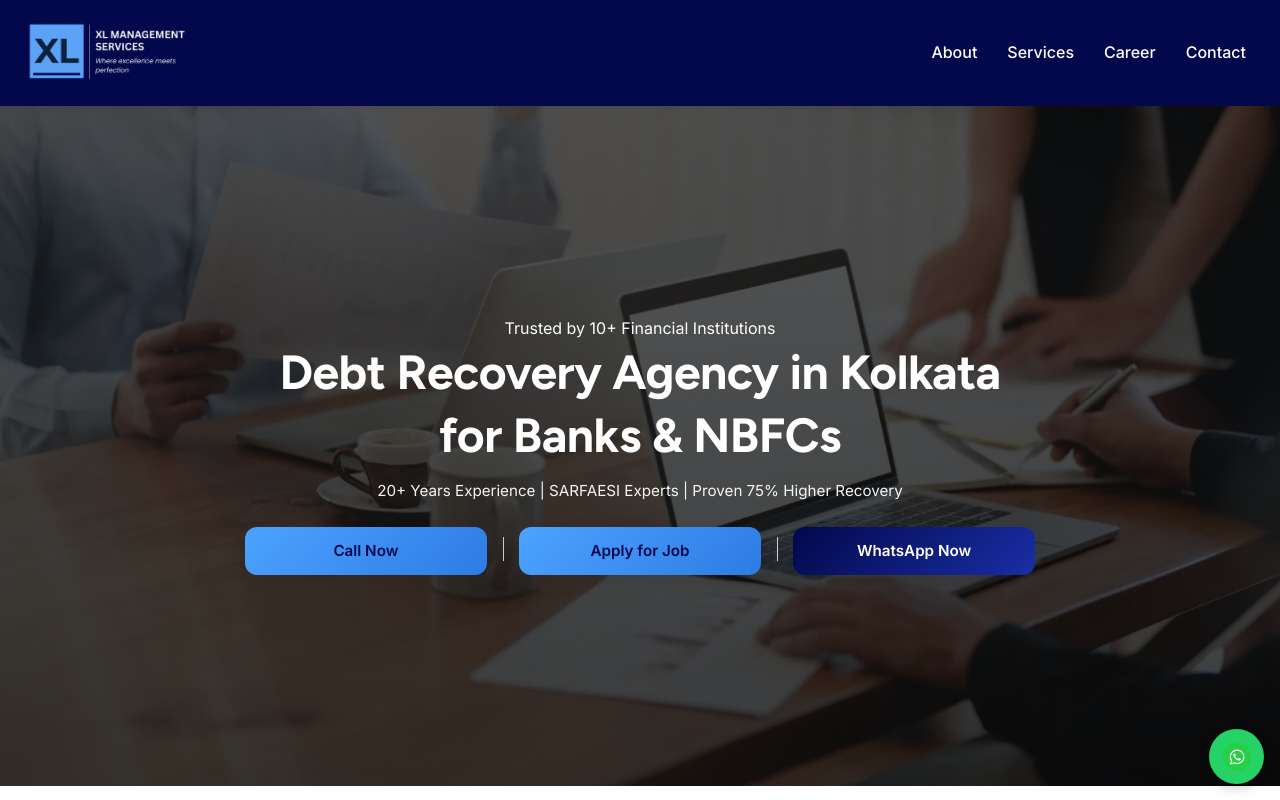
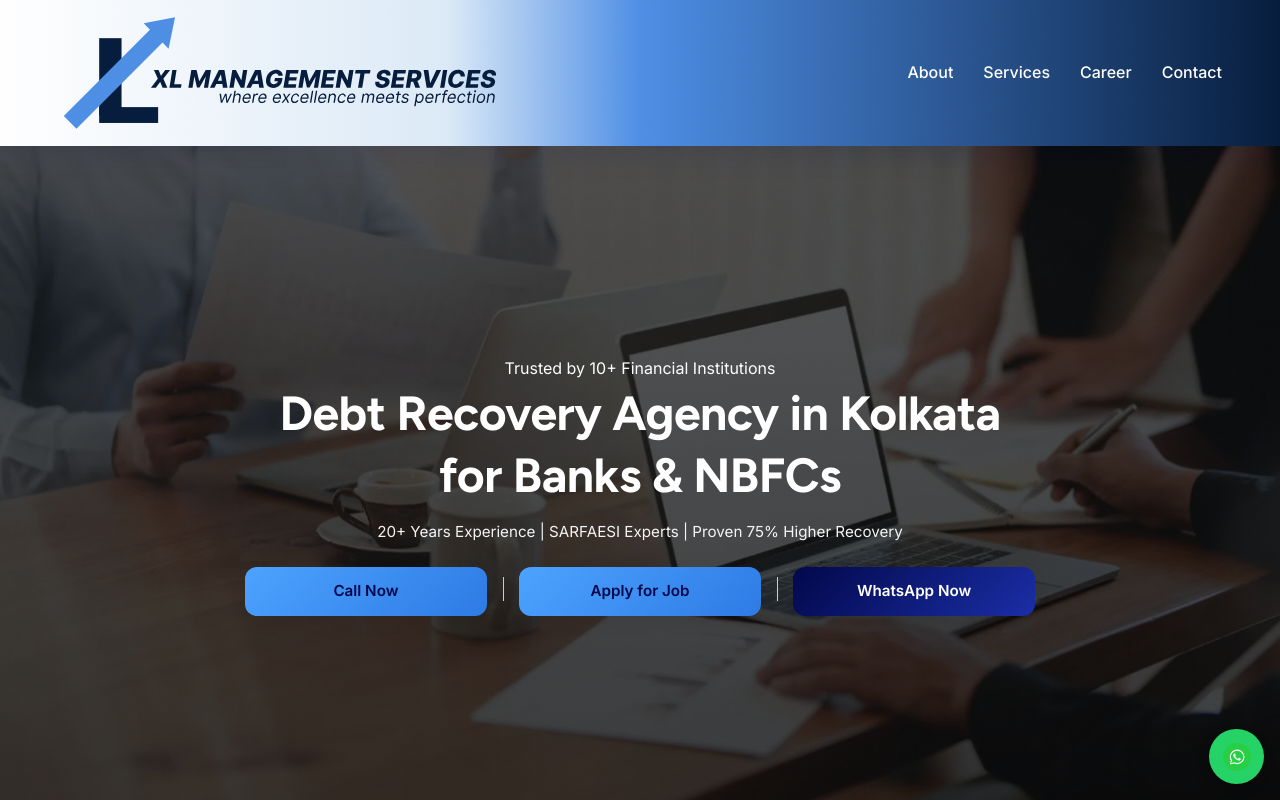
Before and after one commit to avishree-dev/business-site-xlmanagementservices, a website: page index.html in a window 1280 px wide. Shown: the top 800 px of the page. Drawn offline with nearby package versions, Linux system fonts and the light colour scheme.

Commit message:
Update Logo

```diff
--- a/css/navbar.css
+++ b/css/navbar.css
@@ -3,18 +3,43 @@
     display: flex;
     align-items: center;
     justify-content: space-between;
-    padding: 0.8rem 1.5rem;
-    background: var(--primary);
+
+    padding: 0.5rem 3rem;
+    min-height: 110px;
+
     position: sticky;
     top: 0;
     z-index: 1000;
-    box-shadow: 0 2px 8px rgba(0, 0, 0, 0.08);
+
+    background: linear-gradient(
+                    90deg,
+                    #FFFFFF 0%,
+                    #DCEAF7 35%,
+                    #4E8FE6 50%,
+                    #071D3D 100%
+                );
+
+    box-shadow: 0 8px 30px rgba(2, 8, 75, 0.12);
+
+    overflow: hidden;
 }
 
-/* ====== Logo ====== */
+.navbar-left {
+    flex: 1;
+    display: flex;
+    align-items: center;
+}
+
 .logo img {
-    height: 80px;
+    height: 130px;
+    width: auto;
     display: block;
+}
+
+.navbar-right {
+    flex: 1;
+    display: flex;
+    justify-content: flex-end;
 }
 
 /* ====== Desktop Menu ====== */
--- a/index.html
+++ b/index.html
@@ -47,7 +47,7 @@
     "alternateName": "XLMS",
 
     "url": "https://www.xlms.in",
-    "logo": "https://www.xlms.in/assets/logos/logo-dark.png",
+    "logo": "https://www.xlms.in/assets/logos/logo-land.svg",
     "image": "https://www.xlms.in/assets/images/preview.jpg",
 
     "description": "XL Management Services is a Kolkata-based debt recovery and portfolio management company providing RBI-compliant recovery solutions for banks and NBFCs across Eastern India.",
@@ -114,7 +114,7 @@
     <nav class="navbar" aria-label="Main Navigation">
         <div class="navbar-left">
             <a href="/index.html" class="logo">
-                <img src="/assets/logos/logo-dark.png" alt="XL-Management Services logo" />
+                <img src="/assets/logos/logo-land.svg" alt="XL-Management Services logo" />
             </a>
         </div>
         <div class="navbar-right">
@@ -408,7 +408,7 @@
     <div class="footer-container">
 
     <div class="footer-col">
-      <img src="/assets/logos/logo-dark.png" alt="XL Management Services" class="footer-logo">
+      <img src="/assets/logos/logo-land.svg" alt="XL Management Services" class="footer-logo">
 
       <p>
         XL Management Services is a professional debt recovery and portfolio
```
Also changed, not shown: About.html (+3 -3 lines), Career.html (+3 -3 lines), Contact.html (+3 -3 lines), Services.html (+3 -3 lines), assets/logos/file.svg (added), assets/logos/logo-land.svg (added), assets/logos/logo.png (added).
